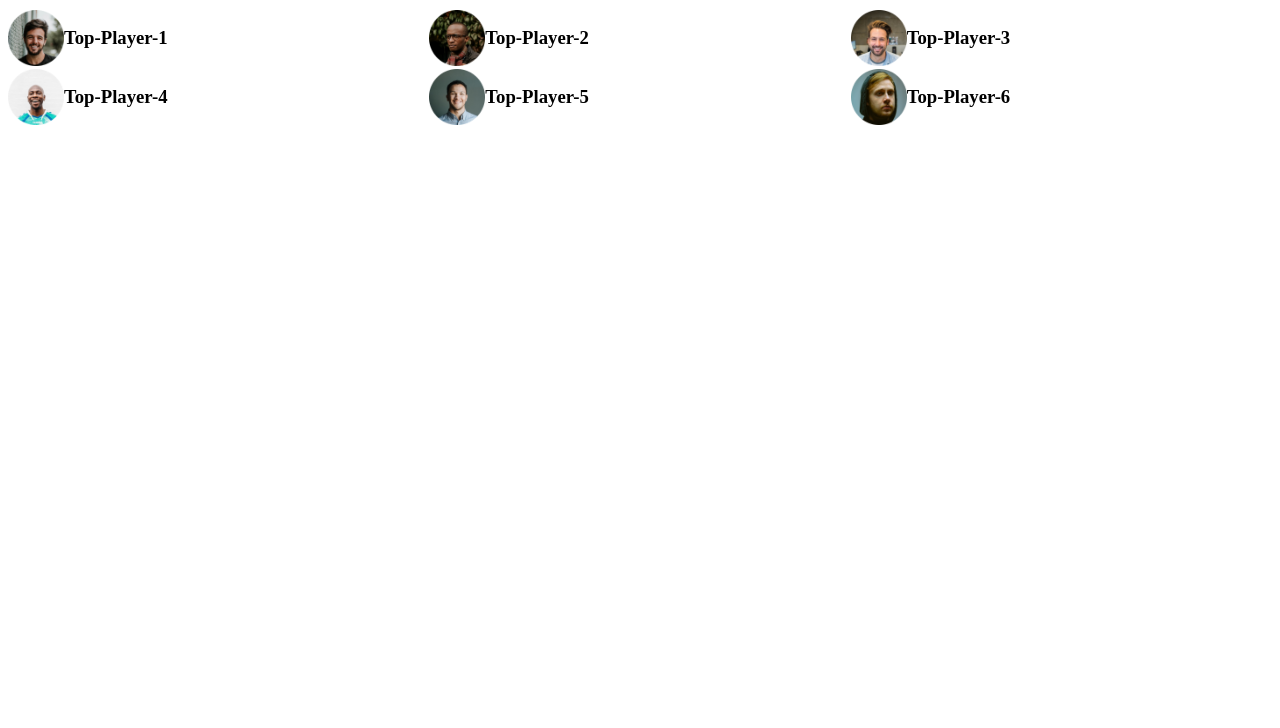
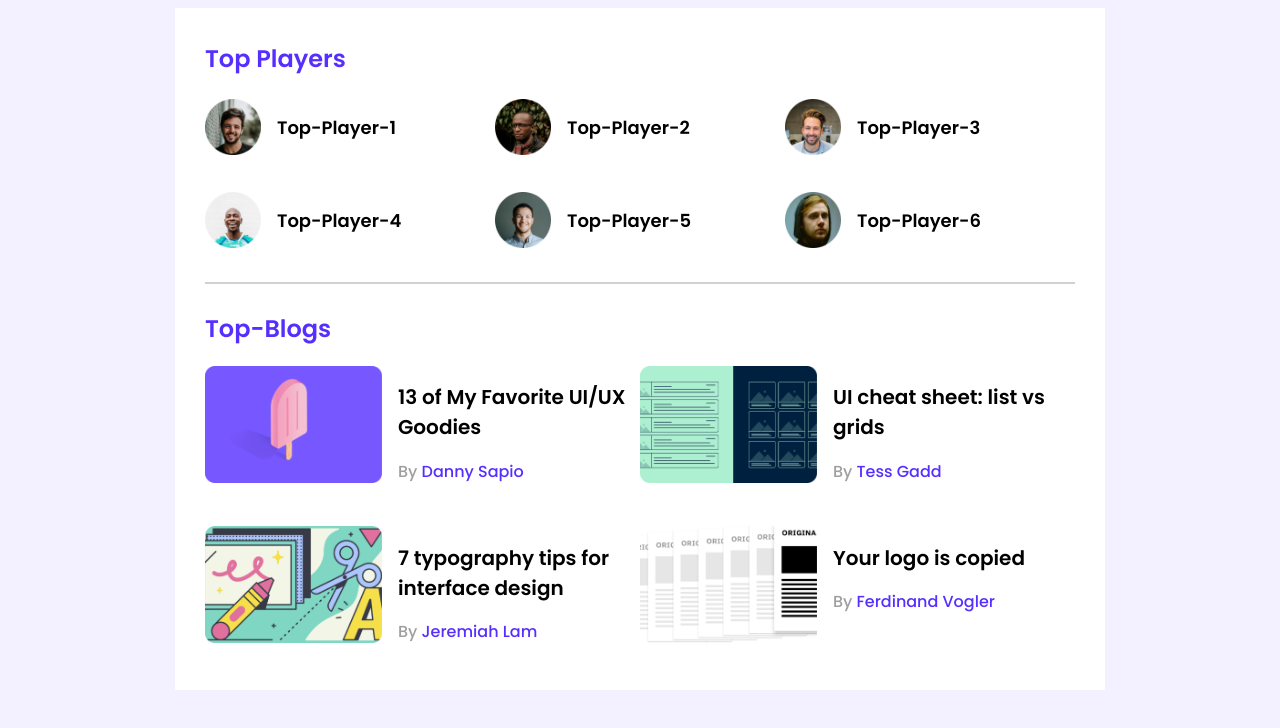
Before and after one commit to mdnazimmia/leader-board-css, a plain HTML site: page index.html in a window 1280 px wide. Drawn offline with Linux system fonts and the light colour scheme; a web font is replaced by a local one.

Commit message:
contianer

```diff
--- a/index.html
+++ b/index.html
@@ -17,36 +17,87 @@
     <!-- header end -->
     <main>
         <!-- top players and top blog -->
-        <section>
-            <div class="top-players">
+        <section class="containers">
+            <h2 class="sction-title">Top Players</h2>
+            <div class="top-players ">
                 <!-- .player*6>img[src="images/players/player-$.png"]+h3{Top Player-$} -->
                 <div class="players">
                     <div class="player">
                         <img src="images/players/player-1.png" alt="">
-                        <h3>Top-Player-1</h3>
+                        <h3 class="player-name">Top-Player-1</h3>
                     </div>
                     <div class="player">
                         <img src="images/players/player-2.png" alt="">
-                        <h3>Top-Player-2</h3>
+                        <h3 class="player-name">Top-Player-2</h3>
                     </div>
                     <div class="player">
                         <img src="images/players/player-3.png" alt="">
-                        <h3>Top-Player-3</h3>
+                        <h3 class="player-name">Top-Player-3</h3>
                     </div>
                     <div class="player">
                         <img src="images/players/player-4.png" alt="">
-                        <h3>Top-Player-4</h3>
+                        <h3 class="player-name">Top-Player-4</h3>
                     </div>
                     <div class="player">
                         <img src="images/players/player-5.png" alt="">
-                        <h3>Top-Player-5</h3>
+                        <h3 class="player-name">Top-Player-5</h3>
                     </div>
                     <div class="player">
                         <img src="images/players/player-6.png" alt="">
-                        <h3>Top-Player-6</h3>
+                        <h3 class="player-name">Top-Player-6</h3>
                     </div>
                 </div>
             </div>
+            <hr>
+            <div class="top-blogs">
+                <h2 class="sction-title">Top-Blogs</h2>
+                <div class="blogs">
+                    <article class="blog">
+                        <div class="thumbnail">
+                            <img src="images/blogs/blog-1.png" alt="">
+                        </div>
+                        <div class="blog-info">
+                            <h2 class="blog-title">13 of My Favorite
+                                UI/UX Goodies</h2>
+                            <p class="blog-author">By <a href="">Danny Sapio</a></p>
+                        </div>
+                    </article>
+                    <article class="blog">
+                        <div class="thumbnail">
+                            <img src="images/blogs/blog-2.png" alt="">
+                        </div>
+                        <div class="blog-info">
+                            <h2 class="blog-title">UI cheat sheet:
+                                list vs grids</h2>
+                            <p class="blog-author">By <a href="">Tess Gadd</a></p>
+                        </div>
+                    </article>
+                    <article class="blog">
+                        <div class="thumbnail">
+                            <img src="images/blogs/blog-3.png" alt="">
+                        </div>
+                        <div class="blog-info">
+                            <h2 class="blog-title">7 typography tips
+                                for interface design</h2>
+                            <p class="blog-author">By <a href="">Jeremiah Lam</a></p>
+                        </div>
+                    </article>
+                    <article class="blog">
+                        <div class="thumbnail">
+                            <img src="images/blogs/blog-4.png" alt="">
+                        </div>
+                        <div class="blog-info">
+                            <h2 class="blog-title">Your logo is
+                                copied</h2>
+                            <p class="blog-author">By <a href="">Ferdinand Vogler</a></p>
+                        </div>
+                    </article>
+                </div>
+            </div>
+        </section>
+        <!-- Latest Courses -->
+        <section>
+            <h2></h2>
         </section>
     </main>
 </body>
--- a/styles/style.css
+++ b/styles/style.css
@@ -1,8 +1,44 @@
+/* fonts */
+@import url('https://fonts.googleapis.com/css2?family=Arimo:ital,wght@1,600&family=Gulzar&family=Inter:wght@600;800&family=Kanit&family=Karla:wght@500&family=Lato:wght@900&family=Montserrat:wght@600&family=Poppins:ital,wght@0,500;0,600;1,400&family=Roboto&family=Roboto+Slab&family=Satisfy&family=Varela+Round&display=swap');
+
+/* common styles or utilities */
+body {
+    font-family: 'Poppins', sans-serif;
+    background-color: #F3F1FF;
+}
+
+main {
+    display: flex;
+    justify-content: center;
+}
+
+.containers {
+    background-color: #FFFFFF;
+    width: 870px;
+    padding: 30px;
+}
+
+hr {
+    border: 1px solid #D1D1D1;
+    margin-bottom: 27px;
+}
+
 /* top players style */
+.sction-title {
+    color: #562EFF;
+    font-size: 24px;
+    margin-top: 3px;
+}
+
+.top-players {
+    margin-bottom: 30px;
+}
+
 .players {
     display: grid;
     grid-template-columns: repeat(3, 1fr);
     /* grid-template-columns: 1fr 1fr 1fr; */
+    grid-row-gap: 30px;
 }
 
 .player {
@@ -14,3 +50,45 @@
     width: 56px;
     height: 56px;
 }
+
+.player-name {
+    margin-left: 16px;
+    font-size: 18px;
+}
+
+/*--------
+top blog styles
+ -------------*/
+.blogs {
+    display: grid;
+    grid-template-columns: repeat(2, 1fr);
+    grid-row-gap: 26px;
+}
+
+.blog {
+    display: flex;
+}
+
+.blog img {
+    width: 177px;
+    height: 117px;
+}
+
+.blog-info {
+    margin-left: 16px;
+}
+
+.blog-title {
+    font-size: 20px;
+}
+
+.blog-author {
+    color: #9F9F9F;
+    font-size: 16px;
+}
+
+.blog-author a {
+    color: #562EFF;
+    font-size: 16px;
+    text-decoration: none;
+}
```
